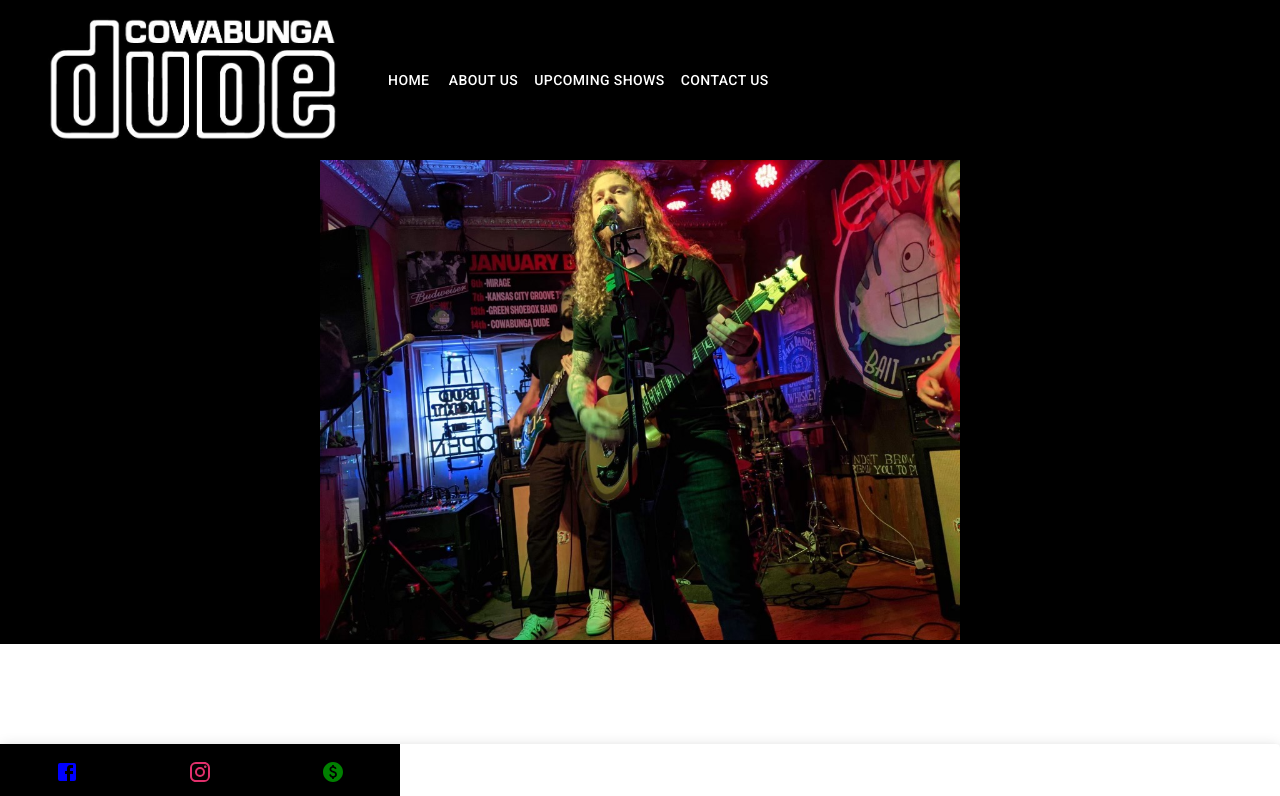
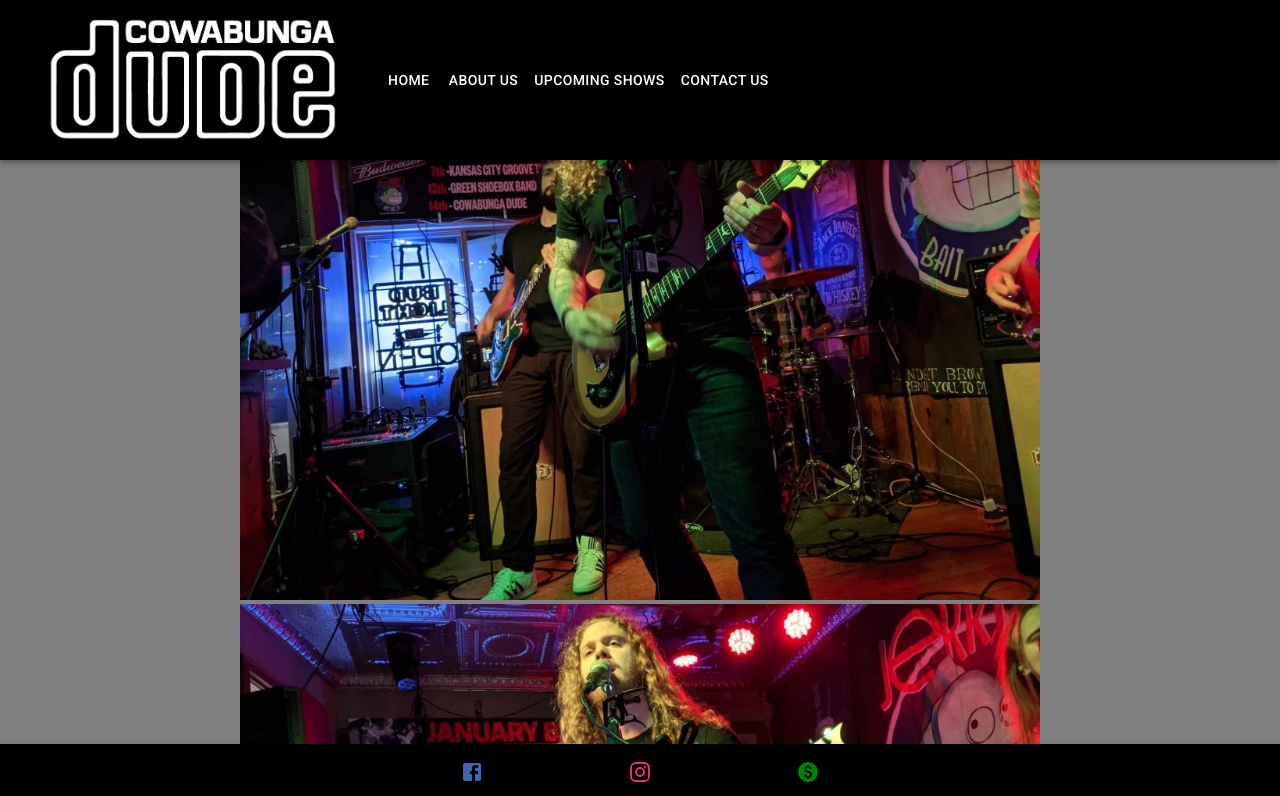
Before and after one commit to kylebreynolds/cowabunga-dude, a React (Create React App) app: page /Home in a window 1280 px wide. Shown: the top 796 px of the page. Built offline with nearby package versions, Linux system fonts and the light colour scheme.

Commit message:
added links, pinned navbar

```diff
--- a/src/App.css
+++ b/src/App.css
@@ -9,5 +9,9 @@
 }
 
 .App-hero {
-  height: 60vmin;
+  height: 75vmin;
 }
+
+.Body {
+  background-color: gray;
+}
--- a/src/App.js
+++ b/src/App.js
@@ -24,12 +24,14 @@ function App() {
 
       <main>
         <ResponsiveAppBar></ResponsiveAppBar>
+        <div className='container'>
         <Routes>
           <Route path='Home' element={<Home/>} />
           <Route path='About Us' element={<About/>} />
           <Route path='Upcoming Shows' element={<Upcoming/>} />
           <Route path='Contact Us' element={<Contact/>} />
         </Routes>
+        </div>
         <LabelBottomNavigation></LabelBottomNavigation>
       </main>
     </div>
--- a/src/components/Footer.js
+++ b/src/components/Footer.js
@@ -14,22 +14,26 @@ export default function LabelBottomNavigation() {
   };
 
   return (
-    <Paper sx={{ position: 'fixed', bottom: 0, left: 0, right: 0}} elevation={5}>
-    <BottomNavigation sx={{bgcolor:"black", width: 400 }} value={value} onChange={handleChange}>
+    <Paper sx={{ bgcolor:'green', position: 'fixed', bottom: 0, left: 0, right: 0}} elevation={3}>
+    <BottomNavigation sx={{bgcolor:"black", width: '100%' }} value={value} onChange={handleChange}>
       <BottomNavigationAction
-        style={{color:'blue'}}
+        style={{color:'#4267B2'}}
         value="recents"
-        icon={<FacebookIcon />}
+        icon={<FacebookIcon/>}
+        href='https://www.facebook.com/profile.php?id=100084473899055'
       />
       <BottomNavigationAction
        style={{color:'#E1306C'}}
         value="favorites"
         icon={<InstagramIcon />}
+        href='https://www.instagram.com/cowabungadudekc/'
       />
       <BottomNavigationAction
+
         style={{color:'green'}}
         value="nearby"
         icon={<PaidIcon />}
+        href='https://account.venmo.com/u/nolan_smith'
       />
     </BottomNavigation>
     </Paper>
--- a/src/components/Nav.js
+++ b/src/components/Nav.js
@@ -33,7 +33,7 @@ const ResponsiveAppBar = () => {
 
 
   return (
-    <AppBar  sx={{ bgcolor:"black"}} position="static">
+    <AppBar  sx={{ bgcolor:"black", position:"fixed"}} >
       <Container maxWidth="xl">
         <Toolbar disableGutters>
           <Typography
--- a/src/pages/Home.js
+++ b/src/pages/Home.js
@@ -4,7 +4,11 @@ import Hero from '../assets/bandpic.jpg'
 
 function Home() {
     return(
-        <section>
+        <section className='Body'>
+        <img src={Hero} className='App-hero' alt='cowabunga dude live'/>
+        <img src={Hero} className='App-hero' alt='cowabunga dude live'/>
+        <img src={Hero} className='App-hero' alt='cowabunga dude live'/>
+        <img src={Hero} className='App-hero' alt='cowabunga dude live'/>
         <img src={Hero} className='App-hero' alt='cowabunga dude live'/>
         </section>
     )
```
